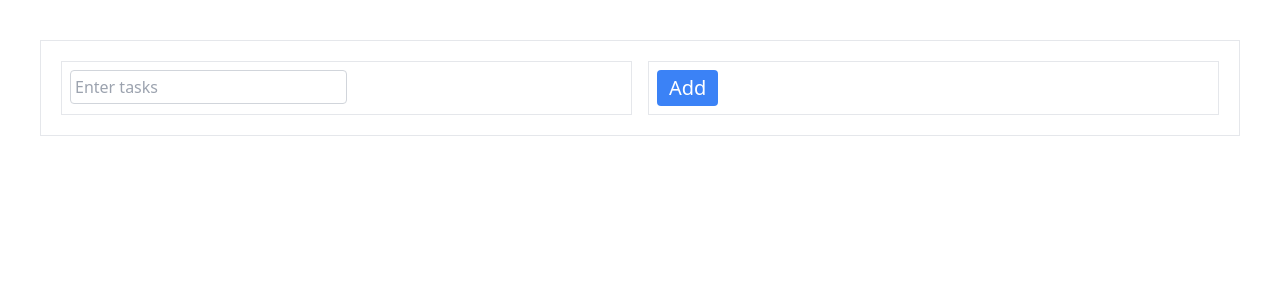
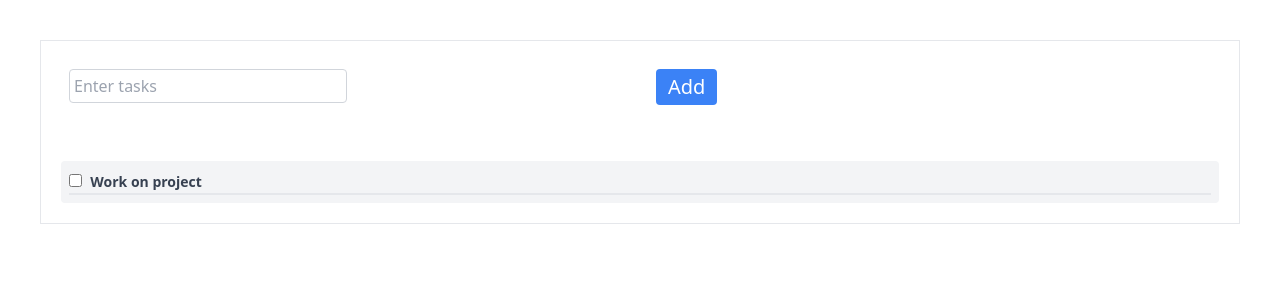
Before and after one commit to glitchy-cat/glitchy-notes, a Next.js app: page / in a window 1280 px wide. Shown: the top 300 px of the page. Built offline with nearby package versions, Linux system fonts and the light colour scheme.

Commit message:
improved item list ui

```diff
--- a/components/additem.jsx
+++ b/components/additem.jsx
@@ -17,20 +17,31 @@ function Addtodo(props) {
     //todos page
     <div className={"m-10 p-5 border"}>
       <div className={"grid grid-cols-2 gap-4"}>
-        <div className={"border p-2"}>
+        <div className={"p-2"}>
           <input
-            className={"border w-1/2 p-1 border border-gray-300 rounded"}
+            className={"border w-1/2 p-1 border-gray-300 rounded"}
             type="text"
             placeholder="Enter tasks"
             value={inputText}
             onChange={onInputChange}
           />
         </div>
-        <div className={"border p-2"}>
+        <div className={"p-2"}>
           <button className={'p-1 rounded pl-3 pr-3 cursor-pointer text-white text-xl bg-blue-500'} onClick={addItem}>
             Add
           </button>
         </div>
+      </div>
+
+      <br/>
+      <br/>
+      <div className={'bg-gray-100 p-2 rounded'}>
+        <ul>
+          <li className={'border-b-2 border-cool-gray-300'}>
+            <input type="checkbox"/>&nbsp;&nbsp;
+            <span className={'text-gray-700 font-semibold text-sm'}>Work on project</span>
+          </li>
+        </ul>
       </div>
 
       <ul>
@@ -38,6 +49,14 @@ function Addtodo(props) {
           return <li key={idx}> {item} </li>;
         })}
       </ul>
+
+
+
+
+
+
+
+
     </div>
   );
 }
```
Also changed, not shown: package.json (+5 -5 lines), 1 other file (tests, documents, lock files or other folders).
